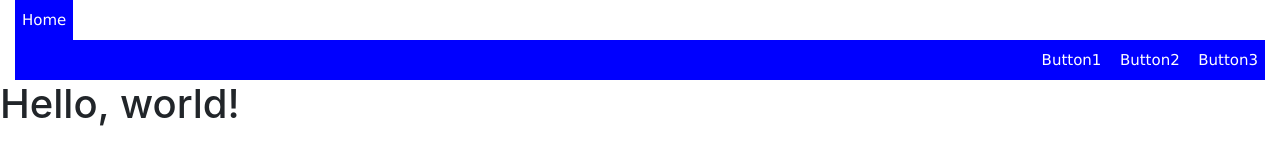
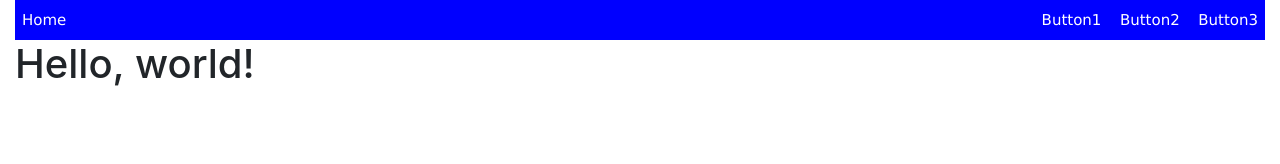
Before and after one commit to JBeckius/JBeckius.github.io, a plain HTML site: page page.html in a window 1280 px wide. Drawn offline with nearby package versions, Linux system fonts and the light colour scheme.

Commit message:
Moved both nav divs into navbar. fixed justify.

```diff
--- a/page.html
+++ b/page.html
@@ -22,16 +22,21 @@
   </head>
   <body style="margin: 0;">
 	<div class="container-fluid">
-		<!-- Home button -->
-		<div id="homeButton">
-			<button class="navButton">Home</button>
-		</div>
+
+
 		<!-- Navigation bar -->
-		<div style="text-align: right;" id="navBar">
-			<button class="navButton">Button1</button>
-			<button class="navButton">Button2</button>
-			<button class="navButton">Button3</button>
+		<div id="navBar">
+			<!-- Home button -->
+			<div id="homeButton" style="float: left; display: inline-block;">
+				<button class="navButton">Home</button>
 			</div>
+			<!-- Nav buttons -->
+			<div  style="float: right; display: inline-block;">
+				<button class="navButton">Button1</button>
+				<button class="navButton">Button2</button>
+				<button class="navButton">Button3</button>
+			</div>
+
 
 		</div>
 		<h1>Hello, world!</h1>
```
Also changed, not shown: custom.css (line endings or trailing spaces).
